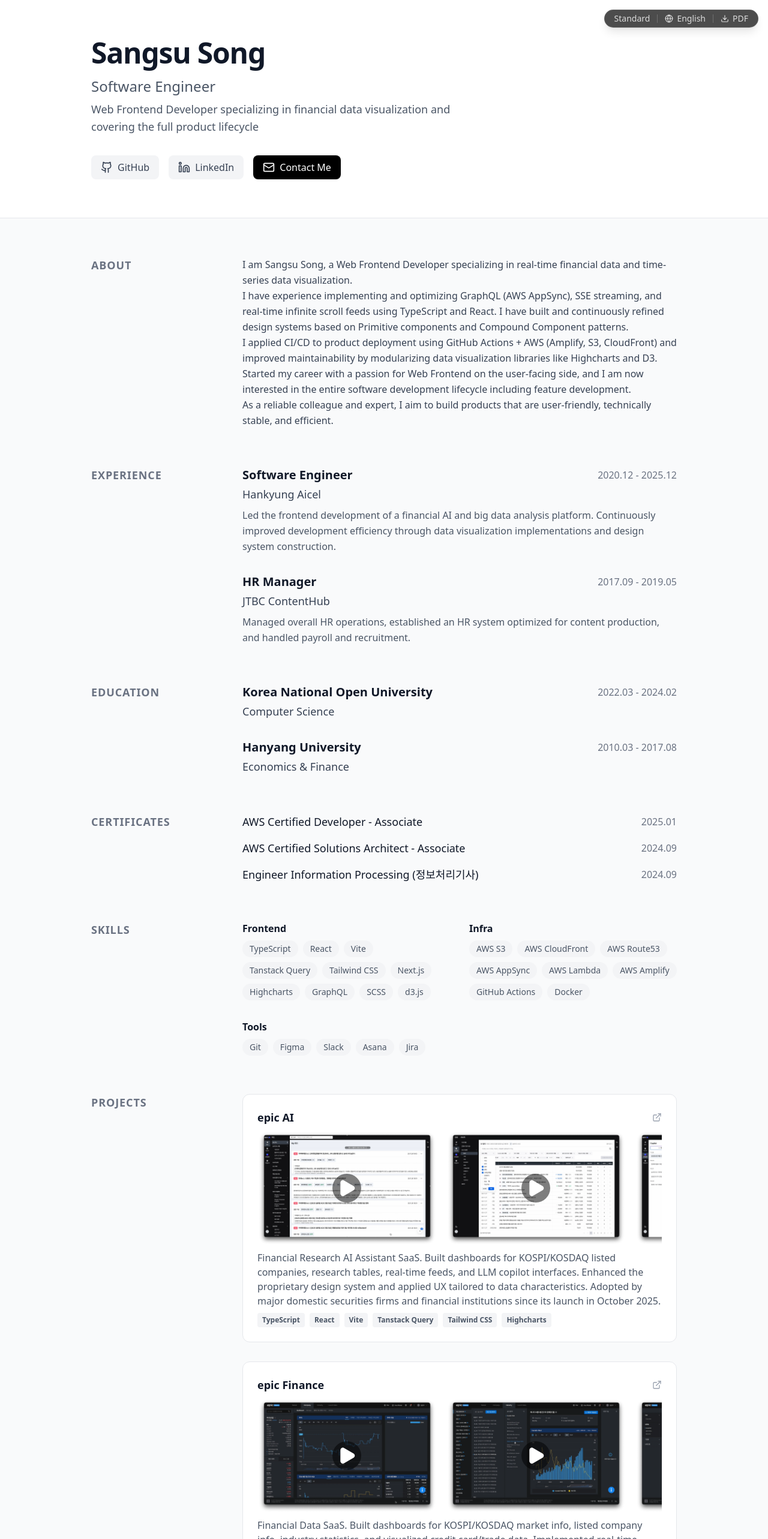
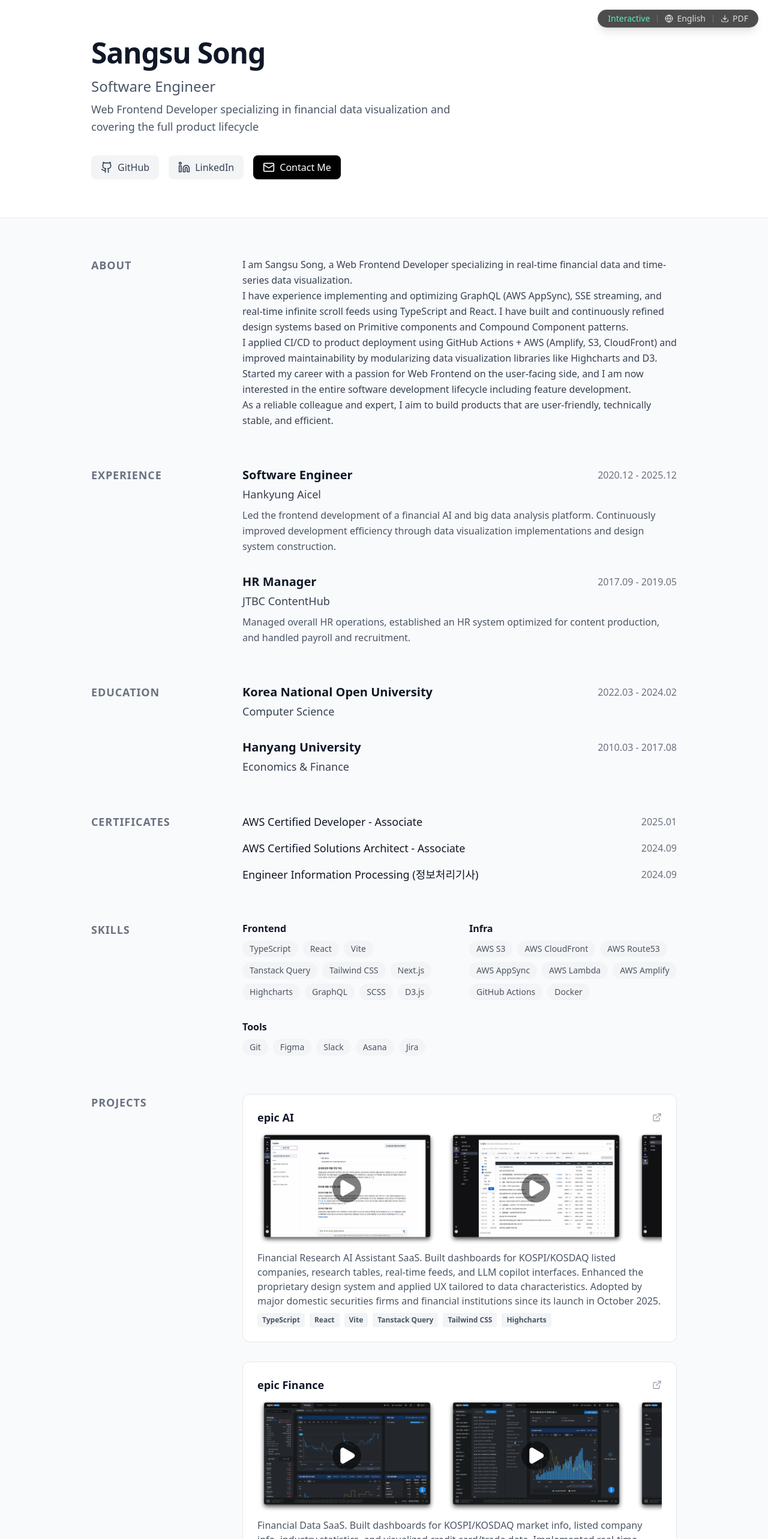
Before and after one commit to dev-song/home-renewed, a React (Vite) app: page / in a window 1280 px wide. Shown: the top 2566 px of the page at 60% size. Built offline with nearby package versions, Linux system fonts and the light colour scheme.

Commit message:
refactor: modularize standard resume components

```diff
--- a/src/components/ResumeSwitchLink.tsx
+++ b/src/components/ResumeSwitchLink.tsx
@@ -2,24 +2,33 @@ import { Link } from 'react-router';
 import { RESUME_MODE, type ResumeMode } from '../constants';
 import { cn } from '../lib/utils';
 
-export default function ResumeSwitchLink({ mode }: { mode: ResumeMode }) {
+interface ResumeSwitchLinkProps {
+  mode: ResumeMode;
+}
+
+export default function ResumeSwitchLink({ mode }: ResumeSwitchLinkProps) {
   return (
     <Link
-      to={RESUME_PATH_BY_MODE[mode]}
+      to={SWITCH_PATH_BY_RESUME_MODE[mode]}
       className={cn(
         'transition-colors text-sm font-medium capitalize',
-        mode === RESUME_MODE.INTERACTIVE
+        mode === RESUME_MODE.STANDARD
           ? 'text-emerald-300 hover:text-emerald-200'
           : 'text-white/80 hover:text-white',
       )}
       data-umami-event='Standard resume button'
     >
-      {mode}
+      {SWITCH_BUTTON_LABEL_BY_RESUME_MODE[mode]}
     </Link>
   );
 }
 
-const RESUME_PATH_BY_MODE = {
-  [RESUME_MODE.STANDARD]: '/',
-  [RESUME_MODE.INTERACTIVE]: '/interactive',
+const SWITCH_PATH_BY_RESUME_MODE = {
+  [RESUME_MODE.STANDARD]: '/interactive',
+  [RESUME_MODE.INTERACTIVE]: '/',
 };
+
+const SWITCH_BUTTON_LABEL_BY_RESUME_MODE = {
+  [RESUME_MODE.STANDARD]: 'Interactive',
+  [RESUME_MODE.INTERACTIVE]: 'Standard',
+};
--- a/src/components/standard/MediaModal.tsx
+++ b/src/components/standard/MediaModal.tsx
@@ -1,85 +1,106 @@
 import { X } from 'lucide-react';
 import { useEffect, useRef } from 'react';
+import { cn } from '../../lib/utils';
+
+export const MEDIA_TYPE = {
+  IMAGE: 'image',
+  VIDEO: 'video',
+} as const;
+type MediaType = (typeof MEDIA_TYPE)[keyof typeof MEDIA_TYPE];
 
 export interface MediaItem {
-  type: 'image' | 'video';
+  type: MediaType;
   url: string;
   thumbnail?: string;
   alt?: string;
 }
 
 interface MediaModalProps {
-  isOpen: boolean;
-  media: MediaItem | null;
+  media: MediaItem;
   onClose: () => void;
 }
 
-export default function MediaModal({ isOpen, media, onClose }: MediaModalProps) {
+export default function MediaModal({ media, onClose }: MediaModalProps) {
   const dialogRef = useRef<HTMLDialogElement>(null);
+  const closeModal = () => onClose();
 
   useEffect(() => {
     const dialog = dialogRef.current;
     if (!dialog) return;
 
-    if (isOpen) {
     dialog.showModal();
-    } else {
-      dialog.close();
-    }
-  }, [isOpen]);
-
-  // Handle backdrop click
-  const handleBackdropClick = (e: React.MouseEvent<HTMLDialogElement>) => {
-    const dialog = dialogRef.current;
-    if (dialog && e.target === dialog) {
-      onClose();
-    }
-  };
-
-  const handleClose = () => {
-    onClose();
-  };
-
-  if (!media) return null;
+  }, []);
 
   return (
     <dialog
       ref={dialogRef}
-      className='bg-transparent p-0 border-0 backdrop:bg-black/80 backdrop:backdrop-blur-sm m-auto max-w-none max-h-none w-full h-full inset-0 z-50 transition-all focus:outline-none'
-      onClick={handleBackdropClick}
-      onClose={handleClose}
+      className={cn(
+        'z-50 flex items-center justify-center max-w-none max-h-none m-auto p-0 border-0 bg-transparent transition-all',
+        'backdrop:bg-black/80 backdrop:backdrop-blur-sm focus:outline-none',
+      )}
+      onClick={closeModal}
+      onClose={closeModal}
     >
-      <div className='relative w-full h-full flex items-center justify-center p-4'>
+      <CloseButton onClick={onClose} className='absolute top-4 right-4' aria-label='Close modal' />
+
+      {media.type === MEDIA_TYPE.VIDEO ? (
+        <Video src={media.url} poster={media.thumbnail} />
+      ) : (
+        <Image src={media.url} alt={media.alt || 'Expanded project image'} />
+      )}
+    </dialog>
+  );
+}
+
+/** --------------------
+ *  Sub-components
+ *  -------------------- */
+
+type CloseButtonProps = React.ButtonHTMLAttributes<HTMLButtonElement>;
+
+function CloseButton({ className, ...props }: CloseButtonProps) {
+  return (
     <button
-          onClick={onClose}
-          className='absolute top-4 right-4 p-2 text-white/70 hover:text-white bg-black/50 rounded-full transition-colors z-50 cursor-pointer'
-          aria-label='Close modal'
+      className={cn(
+        'z-50 p-2 text-white/70 hover:text-white bg-black/50 rounded-full transition-colors cursor-pointer',
+        className,
+      )}
+      {...props}
     >
       <X className='w-6 h-6' />
     </button>
+  );
+}
 
-        {media.type === 'video' ? (
+type VideoProps = React.VideoHTMLAttributes<HTMLVideoElement>;
+
+function Video({ className, ...props }: VideoProps) {
+  return (
     <video
-            className='min-w-4/5 min-h-4/5 max-w-[95vw] max-h-[95vh] rounded-lg shadow-2xl focus:outline-none'
-            src={media.url}
+      className={cn(
+        'min-w-4/5 min-h-4/5 max-w-[95vw] max-h-[95vh] rounded-lg shadow-2xl focus:outline-none',
+        className,
+      )}
+      onClick={(e) => e.stopPropagation()}
+      preload='metadata'
       controls
       autoPlay
       muted
       playsInline
-            poster={media.thumbnail}
-            preload='metadata'
-            onClick={(e) => e.stopPropagation()}
+      {...props}
     />
-        ) : (
+  );
+}
+
+type ImageProps = React.ImgHTMLAttributes<HTMLImageElement>;
+
+function Image({ className, ...props }: ImageProps) {
+  return (
     <img
-            src={media.url}
-            alt={media.alt || 'Expanded project image'}
-            className='max-w-[95vw] max-h-[95vh] object-contain rounded-lg shadow-2xl'
+      className={cn('max-w-[95vw] max-h-[95vh] object-contain rounded-lg shadow-2xl', className)}
       onClick={(e) => e.stopPropagation()}
       loading='lazy'
+      {...props}
     />
-        )}
-      </div>
-    </dialog>
   );
 }
--- a/src/components/standard/ProjectsSection.tsx
+++ b/src/components/standard/ProjectsSection.tsx
@@ -1,6 +1,6 @@
 import { ExternalLink, Play } from 'lucide-react';
 import { useState } from 'react';
-import MediaModal, { type MediaItem } from './MediaModal';
+import MediaModal, { MEDIA_TYPE, type MediaItem } from './MediaModal';
 import SectionLayout from './SectionLayout';
 import SectionTitle from './SectionTitle';
 
@@ -9,7 +9,7 @@ interface Project {
   description: string;
   technologies: string[];
   link?: string;
-  media?: (string | MediaItem)[];
+  media?: MediaItem[];
 }
 
 const PROJECTS_SECTION_KEY = 'projects';
@@ -17,34 +17,108 @@ const PROJECTS_SECTION_KEY = 'projects';
 export default function ProjectsSection({ projects }: { projects: Project[] }) {
   const [selectedMedia, setSelectedMedia] = useState<MediaItem | null>(null);
 
-  const handleMediaClick = (item: string | MediaItem) => {
-    if (typeof item === 'string') {
-      setSelectedMedia({ type: 'image', url: item });
-    } else {
-      setSelectedMedia(item);
+  return (
+    <>
+      <SectionLayout id={PROJECTS_SECTION_KEY}>
+        <SectionTitle title={PROJECTS_SECTION_KEY} />
+        <div className='md:col-span-3 grid gap-8'>
+          {projects.map((project, index) => (
+            <Project key={index} project={project} onThumbnailClick={setSelectedMedia} />
+          ))}
+        </div>
+      </SectionLayout>
+
+      {selectedMedia && <MediaModal media={selectedMedia} onClose={() => setSelectedMedia(null)} />}
+    </>
+  );
 }
-  };
 
-  const renderThumbnail = (item: string | MediaItem, projectTitle: string, index: number) => {
-    const isVideo = typeof item !== 'string' && item.type === 'video';
-    const src = typeof item === 'string' ? item : item.thumbnail || item.url;
-    const alt =
-      typeof item === 'string'
-        ? `${projectTitle} screenshot ${index + 1}`
-        : item.alt || `${projectTitle} media ${index + 1}`;
+/** --------------------
+ *  Sub-components
+ *  -------------------- */
+
+interface ProjectProps {
+  project: Project;
+  onThumbnailClick: (item: MediaItem) => void;
+}
+
+function Project({ project, onThumbnailClick }: ProjectProps) {
+  return (
+    <article className='bg-white border border-gray-200 rounded-xl p-6 hover:shadow-lg transition-shadow'>
+      <header className='flex justify-between items-center mb-2'>
+        <ProjectTitle title={project.title} />
+        {project.link && <ProjectLink href={project.link} aria-label={project.title} />}
+      </header>
+
+      {project.media && project.media.length > 0 && (
+        <div className='flex gap-4 overflow-x-auto overflow-y-hidden mb-2 scrollbar-hide'>
+          {project.media.map((item, idx) => (
+            <MediaThumbnail
+              key={idx}
+              item={item}
+              projectTitle={project.title}
+              onClick={() => onThumbnailClick(item)}
+            />
+          ))}
+        </div>
+      )}
+
+      <ProjectDescription description={project.description} />
+
+      <footer className='flex flex-wrap gap-2'>
+        {project.technologies.map((tech) => (
+          <TechnologyBadge key={tech} technology={tech} />
+        ))}
+      </footer>
+    </article>
+  );
+}
+
+/** --------------------
+ *  Primitives
+ *  -------------------- */
+
+interface ProjectTitleProps {
+  title: string;
+}
+
+function ProjectTitle({ title }: ProjectTitleProps) {
+  return <h4 className='text-lg font-bold text-gray-900'>{title}</h4>;
+}
+
+type ProjectLinkProps = Omit<React.AnchorHTMLAttributes<HTMLAnchorElement>, 'target' | 'rel'>;
+
+function ProjectLink({ ...props }: ProjectLinkProps) {
+  return (
+    <a
+      className='text-gray-400 hover:text-gray-900 transition-colors'
+      target='_blank'
+      rel='noopener noreferrer'
+      {...props}
+    >
+      <ExternalLink className='w-4 h-4' />
+    </a>
+  );
+}
+
+interface MediaThumbnailProps extends React.HTMLAttributes<HTMLDivElement> {
+  item: MediaItem;
+  projectTitle: string;
+}
+
+function MediaThumbnail({ item, projectTitle, ...props }: MediaThumbnailProps) {
+  const isItemValid =
+    typeof item !== 'string' && (item.type === MEDIA_TYPE.IMAGE || item.type === MEDIA_TYPE.VIDEO);
+  if (!isItemValid) throw new TypeError('Invalid media item type');
 
   return (
-      <div
-        key={index}
-        className='relative shrink-0 cursor-pointer group'
-        onClick={() => handleMediaClick(item)}
-      >
+    <div className='relative shrink-0 cursor-pointer group' {...props}>
       <img
-          src={src}
-          alt={alt}
         className='h-48 w-auto rounded-lg object-cover group-hover:scale-105 group-hover:opacity-95 transition-all duration-300'
+        src={item.type === MEDIA_TYPE.IMAGE ? item.url : item.thumbnail}
+        alt={item.alt || `${projectTitle} media`}
       />
-        {isVideo && (
+      {item.type === MEDIA_TYPE.VIDEO && (
         <div className='absolute inset-0 flex items-center justify-center pointer-events-none'>
           <div className='bg-black/50 rounded-full p-2 group-hover:bg-black/70 transition-colors'>
             <Play className='w-8 h-8 text-white fill-white' />
@@ -53,62 +127,24 @@ export default function ProjectsSection({ projects }: { projects: Project[] }) {
       )}
     </div>
   );
-  };
+}
 
+interface ProjectDescriptionProps {
+  description: string;
+}
+
+function ProjectDescription({ description }: ProjectDescriptionProps) {
+  return <p className='text-gray-600 mb-2'>{description}</p>;
+}
+
+interface TechnologyBadgeProps {
+  technology: string;
+}
+
+function TechnologyBadge({ technology }: TechnologyBadgeProps) {
   return (
-    <>
-      <SectionLayout id={PROJECTS_SECTION_KEY}>
-        <SectionTitle title={PROJECTS_SECTION_KEY} />
-        <div className='md:col-span-3 grid gap-8'>
-          {projects.map((project, index) => (
-            <article
-              key={index}
-              className='bg-white border border-gray-200 rounded-xl p-6 hover:shadow-lg transition-shadow'
-            >
-              <header className='flex justify-between items-center mb-2'>
-                <h4 className='text-lg font-bold text-gray-900'>{project.title}</h4>
-                <div className='flex gap-3'>
-                  {project.link && (
-                    <a
-                      href={project.link}
-                      target='_blank'
-                      rel='noopener noreferrer'
-                      aria-label={project.title}
-                      className='text-gray-400 hover:text-gray-900 transition-colors'
-                    >
-                      <ExternalLink className='w-4 h-4' />
-                    </a>
-                  )}
-                </div>
-              </header>
-
-              {project.media && project.media.length > 0 && (
-                <div className='flex gap-4 overflow-x-auto overflow-y-hidden mb-2 scrollbar-hide'>
-                  {project.media.map((item, idx) => renderThumbnail(item, project.title, idx))}
-                </div>
-              )}
-
-              <p className='text-gray-600 mb-2'>{project.description}</p>
-              <footer className='flex flex-wrap gap-2'>
-                {project.technologies.map((tech) => (
-                  <span
-                    key={tech}
-                    className='text-xs font-semibold text-gray-600 bg-gray-100 px-2 py-1 rounded'
-                  >
-                    {tech}
+    <span className='text-xs font-semibold text-gray-600 bg-gray-100 px-2 py-1 rounded'>
+      {technology}
     </span>
-                ))}
-              </footer>
-            </article>
-          ))}
-        </div>
-      </SectionLayout>
-
-      <MediaModal
-        isOpen={!!selectedMedia}
-        media={selectedMedia}
-        onClose={() => setSelectedMedia(null)}
-      />
-    </>
   );
 }
--- a/src/components/standard/SkillsSection.tsx
+++ b/src/components/standard/SkillsSection.tsx
@@ -14,21 +14,55 @@ export default function SkillsSection({ skills }: { skills: SkillCategory[] }) {
       <SectionTitle title={SKILLS_SECTION_KEY} />
       <div className='grid grid-cols-1 gap-4 md:grid-cols-2 md:col-span-3 md:gap-8'>
         {skills.map(({ category, items }, index) => (
-          <article key={index}>
-            <h4 className='font-bold text-gray-900 mb-2'>{category}</h4>
-            <ul className='flex flex-wrap gap-2'>
-              {items.map((item) => (
-                <li
-                  key={item}
-                  className='bg-gray-100 text-gray-600 px-3 py-1 rounded-full text-sm font-medium'
-                >
-                  {item}
-                </li>
-              ))}
-            </ul>
-          </article>
+          <SkillCategory key={index} category={category} skills={items} />
         ))}
       </div>
     </SectionLayout>
   );
 }
+
+/** --------------------
+ *  Sub-components
+ *  -------------------- */
+
+interface SkillCategoryProps {
+  category: string;
+  skills: string[];
+}
+
+function SkillCategory({ category, skills }: SkillCategoryProps) {
+  return (
+    <article>
+      <CategoryName name={category} />
+      <ul className='flex flex-wrap gap-2'>
+        {skills.map((skill) => (
+          <Skill key={skill} skill={skill} />
+        ))}
+      </ul>
+    </article>
+  );
+}
+
+/** --------------------
+ *  Primitives
+ *  -------------------- */
+
+interface CategoryNameProps {
+  name: string;
+}
+
+function CategoryName({ name }: CategoryNameProps) {
+  return <h4 className='font-bold text-gray-900 mb-2'>{name}</h4>;
+}
+
+interface SkillProps {
+  skill: string;
+}
+
+function Skill({ skill }: SkillProps) {
+  return (
+    <li className='bg-gray-100 text-gray-600 px-3 py-1 rounded-full text-sm font-medium'>
+      {skill}
+    </li>
+  );
+}
--- a/src/data/resumeData.ts
+++ b/src/data/resumeData.ts
@@ -32,7 +32,7 @@ const languageAgnosticData = {
         'Highcharts',
         'GraphQL',
         'SCSS',
-        'd3.js',
+        'D3.js',
       ],
     },
     {
@@ -54,9 +54,9 @@ const languageAgnosticData = {
     epicAi: [
       {
         type: 'video' as const,
-        url: PROJECT_VIDEO.EPIC_AI_FEEDS,
-        thumbnail: epicAiFeeds,
-        alt: 'epic AI - Feeds',
+        url: PROJECT_VIDEO.EPIC_AI_COPILOT,
+        thumbnail: epicAiCopilot,
+        alt: 'epic AI - Copilot',
       },
       {
         type: 'video' as const,
@@ -66,17 +66,21 @@ const languageAgnosticData = {
       },
       {
         type: 'video' as const,
-        url: PROJECT_VIDEO.EPIC_AI_COPILOT,
-        thumbnail: epicAiCopilot,
-        alt: 'epic AI - Copilot',
-      },
-      {
-        type: 'video' as const,
         url: PROJECT_VIDEO.EPIC_AI_COMPANY_ANALYSIS,
         thumbnail: epicAiDashboard,
         alt: 'epic AI - Company Analysis',
       },
-      { type: 'image' as const, url: epicAiFinancialComparison },
+      {
+        type: 'video' as const,
+        url: PROJECT_VIDEO.EPIC_AI_FEEDS,
+        thumbnail: epicAiFeeds,
+        alt: 'epic AI - Feeds',
+      },
+      {
+        type: 'image' as const,
+        url: epicAiFinancialComparison,
+        alt: 'epic AI - Financial Comparison',
+      },
     ],
     epicFinance: [
       {
```
Also changed, not shown: src/components/standard/AboutSection.tsx (+13 -3 lines), src/components/standard/CertificatesSection.tsx (+38 -7 lines), src/components/standard/ContactSection.tsx (+22 -12 lines), src/components/standard/EducationSection.tsx (+49 -7 lines), src/components/standard/ExperienceSection.tsx (+65 -11 lines), src/components/standard/Footer.tsx (+4 -6 lines), src/components/standard/HeroSection.tsx (+59 -12 lines). Lines whose indentation alone changed are shown as unchanged.
